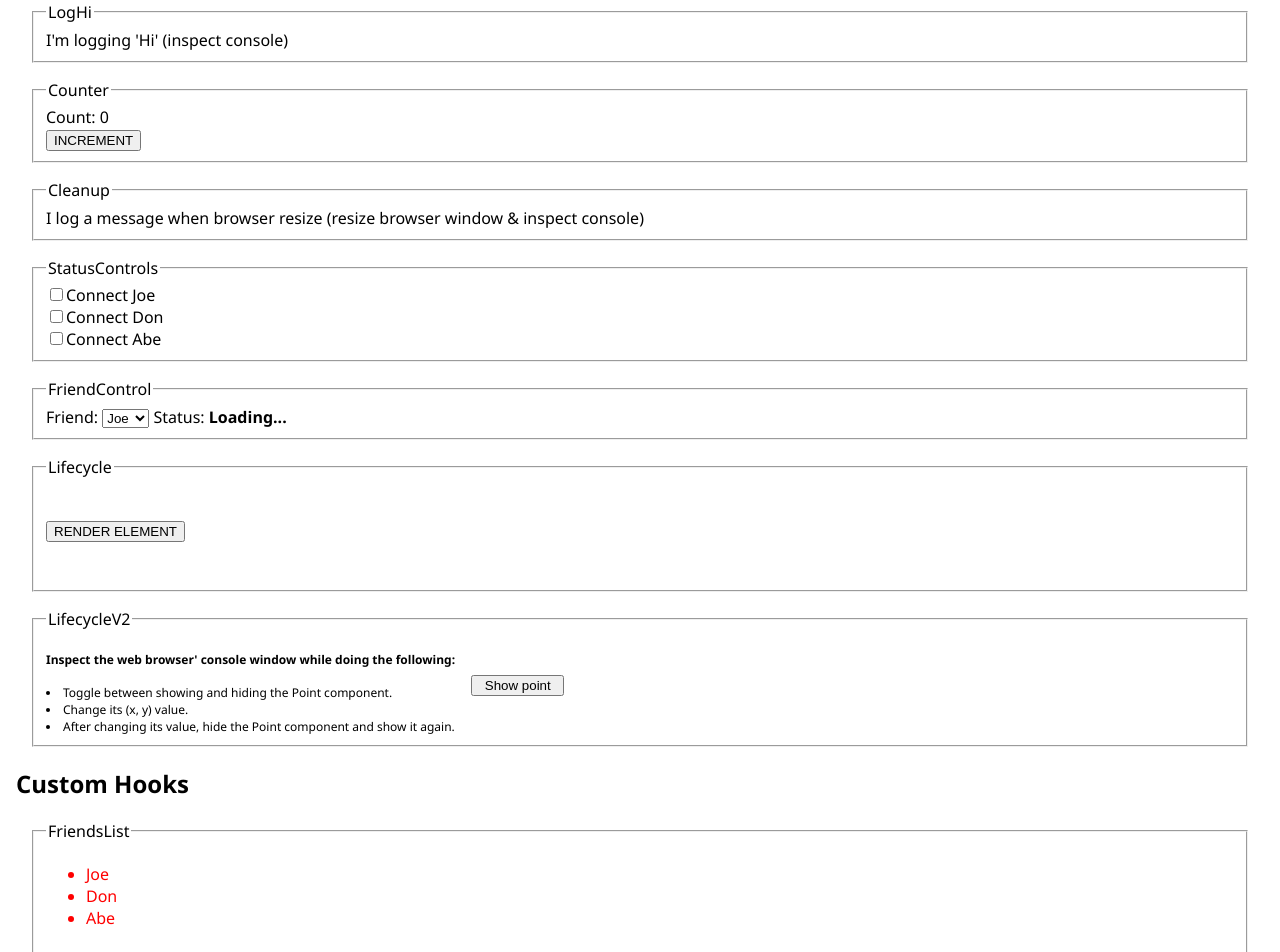
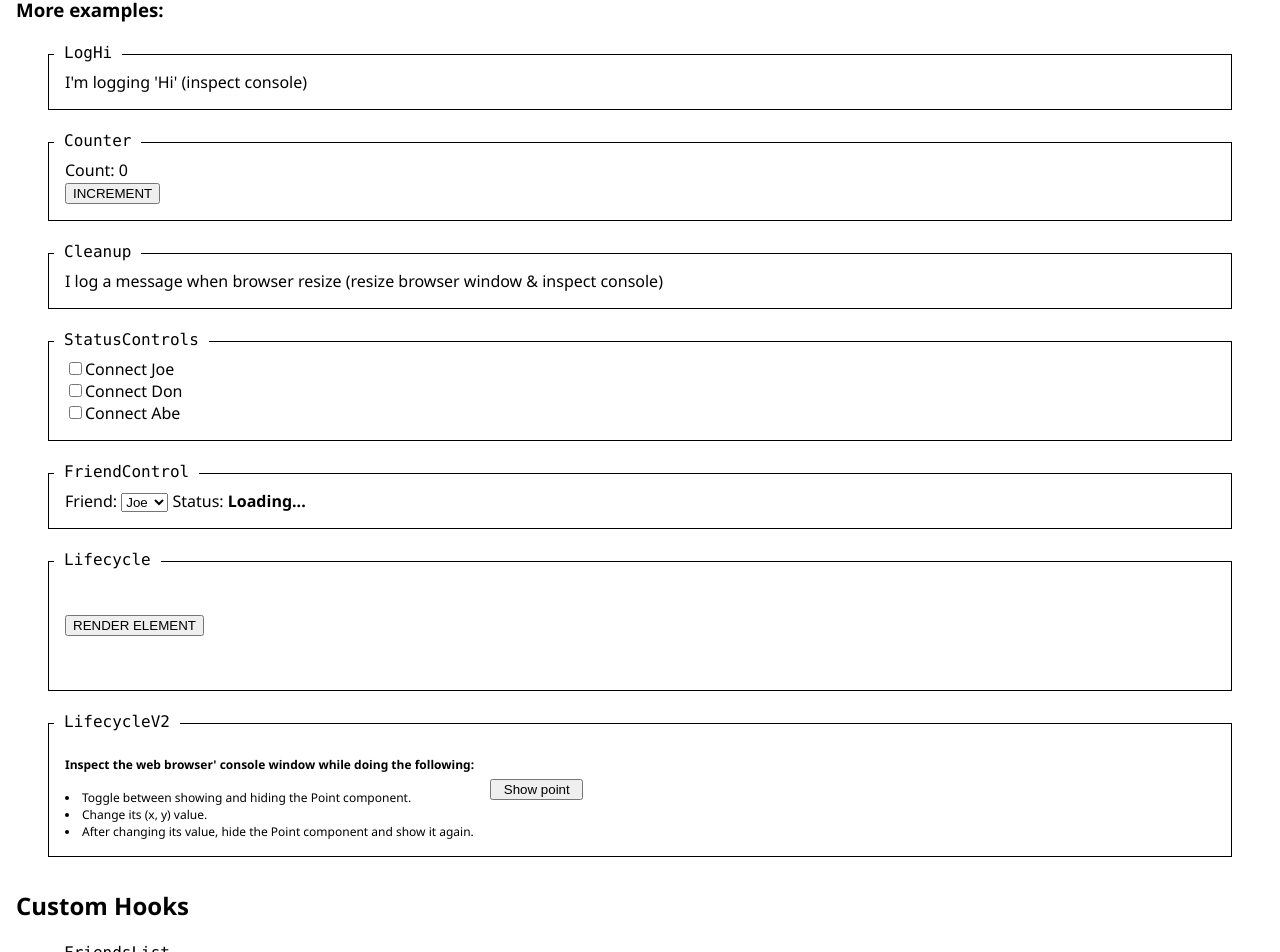
Before and after one commit to Shlomo-Moller/hooks, a React (Create React App) app: page / in a window 1280 px wide. Shown: the part 1330-2282 px from the top of the page. Built offline with nearby package versions, Linux system fonts and the light colour scheme; the HTML template or start-up script is replaced by a standard one.

Commit message:
Use the CodeExample component
Create & use it instead of the fieldset-based Fieldset component

```diff
--- a/src/App.js
+++ b/src/App.js
@@ -1,7 +1,7 @@
 import logo from './logo.svg'
 import './App.css'
 import HookRuleTest from './components/React Hooks/HookRuleTest'
-import Fieldset from './components/Fieldset'
+import CodeExample from './components/CodeExample'
 import LogHi from './components/useEffect/LogHi'
 import Counter from './components/useEffect/Counter'
 import Cleanup from './components/useEffect/Cleanup'
@@ -27,27 +27,27 @@ const App = () => {
         <h1>Code Examples</h1>
 
         <h2>React Hooks</h2>
-        <Fieldset legend='HookRuleTest'><HookRuleTest /></Fieldset>
+        <CodeExample title='HookRuleTest'><HookRuleTest /></CodeExample>
 
         <h2>useEffect</h2>
 
         <h3>The most classic example would be:</h3>
 
-        <Fieldset legend='Parent'><Parent /></Fieldset>
+        <CodeExample title='Parent'><Parent /></CodeExample>
 
         <h3>More examples:</h3>
 
-        <Fieldset legend='LogHi'         ><LogHi          /></Fieldset>
-        <Fieldset legend='Counter'       ><Counter        /></Fieldset>
-        <Fieldset legend='Cleanup'       ><Cleanup        /></Fieldset>
-        <Fieldset legend='StatusControls'><StatusControls /></Fieldset>
-        <Fieldset legend='FriendControl' ><FriendControl  /></Fieldset>
-        <Fieldset legend='Lifecycle'     ><Lifecycle      /></Fieldset>
-        <Fieldset legend='LifecycleV2'   ><LifecycleV2    /></Fieldset>
+        <CodeExample title='LogHi'         ><LogHi          /></CodeExample>
+        <CodeExample title='Counter'       ><Counter        /></CodeExample>
+        <CodeExample title='Cleanup'       ><Cleanup        /></CodeExample>
+        <CodeExample title='StatusControls'><StatusControls /></CodeExample>
+        <CodeExample title='FriendControl' ><FriendControl  /></CodeExample>
+        <CodeExample title='Lifecycle'     ><Lifecycle      /></CodeExample>
+        <CodeExample title='LifecycleV2'   ><LifecycleV2    /></CodeExample>
 
         <h2>Custom Hooks</h2>
-        <Fieldset legend='FriendsList'   ><FriendsList                    /></Fieldset>
-        <Fieldset legend='FriendStatusV2'><FriendStatusV2 friend={friend} /></Fieldset>
+        <CodeExample title='FriendsList'   ><FriendsList                    /></CodeExample>
+        <CodeExample title='FriendStatusV2'><FriendStatusV2 friend={friend} /></CodeExample>
 
       </div>
     </div>
--- /dev/null
+++ b/src/components/CodeExample.css
@@ -0,0 +1,16 @@
+.code-example {
+    margin: 32px;
+    position: relative;
+}
+.c-ex-heading {
+    position: absolute;
+    top: -11px;
+    left: 6px;
+    background: white;
+    padding: 0 10px;
+    font-family: consolas, 'Courier New', Courier, monospace;
+}
+.c-ex-body {
+    border: solid 1px;
+    padding: 16px;
+}
--- /dev/null
+++ b/src/components/CodeExample.js
@@ -0,0 +1,12 @@
+import './CodeExample.css'
+
+const CodeExample = ({children, title}) => {
+    return (
+        <div className='code-example'>
+            <div className='c-ex-heading'>{title}</div>
+            <div className='c-ex-body'>{children}</div>
+        </div>
+    )
+}
+
+export default CodeExample
--- a/src/components/Fieldset.css
+++ /dev/null
@@ -1 +0,0 @@
-.fieldset { margin: 1em }
--- a/src/components/Fieldset.js
+++ /dev/null
@@ -1,12 +0,0 @@
-import './Fieldset.css'
-
-const Fieldset = ({children, legend}) => {
-    return (
-        <fieldset className='fieldset'>
-            <legend>{legend}</legend>
-            {children}
-        </fieldset>
-    )
-}
-
-export default Fieldset
--- a/src/components/temp/Parent.js
+++ b/src/components/temp/Parent.js
@@ -1,5 +1,5 @@
 import { useState } from 'react'
-import Fieldset from '../Fieldset'
+import CodeExample from '../CodeExample'
 import Child from './Child'
 
 const Parent = () => {
@@ -22,9 +22,9 @@ const Parent = () => {
 
             <input type='button' value={(show ? 'REMOVE' : 'RENDER') + ' CHILD'} onClick={toggle} />
             {show && (
-                <Fieldset legend='Child'>
+                <CodeExample title='Child'>
                     <Child />
-                </Fieldset>
+                </CodeExample>
             )}
         </div>
     )
```
